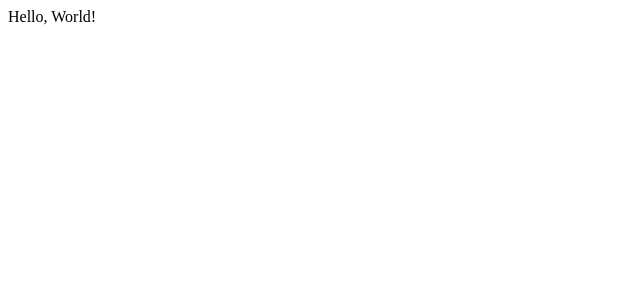
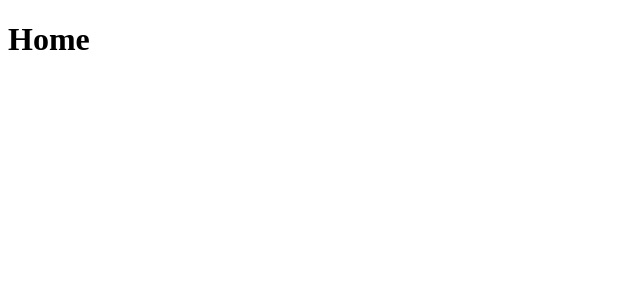
Before and after one commit to RomanMartseniuk/fitmap, a React (Vite) app: page / in a window 1280 px wide. Shown: the top 300 px of the page, without its empty margins (0-640 px from the left). Built offline with nearby package versions, Linux system fonts and the light colour scheme.

Commit message:
add basic Route navigation

```diff
--- a/src/App.tsx
+++ b/src/App.tsx
@@ -1,6 +1,7 @@
+import { Outlet } from "react-router-dom"
 
 export const App = () => {
   return (
-    <div>Hello, World!</div>
+    <Outlet />
   )
 }
--- /dev/null
+++ b/src/Root.tsx
@@ -0,0 +1,16 @@
+import { App } from './App';
+import { Route, BrowserRouter as Router, Routes } from 'react-router-dom';
+
+export const Root = () => {
+  return (
+    <Router>
+      <Routes>
+        <Route path="/" element={<App />}>
+          <Route index element={<h1>Home</h1>} />
+          <Route path="map/" element={<h1>Map</h1>}/>
+        </Route>
+        <Route path='*' element={<h1>404 - Page Not Found</h1>}/>
+      </Routes>
+    </Router>
+  );
+};
--- a/src/main.tsx
+++ b/src/main.tsx
@@ -1,10 +1,4 @@
-import { StrictMode } from 'react'
-import { createRoot } from 'react-dom/client'
-import './index.css'
-import { App } from './App'
+import { createRoot } from 'react-dom/client';
+import { Root } from './Root';
 
-createRoot(document.getElementById('root')!).render(
-  <StrictMode>
-    <App />
-  </StrictMode>,
-)
+createRoot(document.getElementById('root')!).render(<Root />);
```
Also changed, not shown: package.json (+7 -1 lines).
